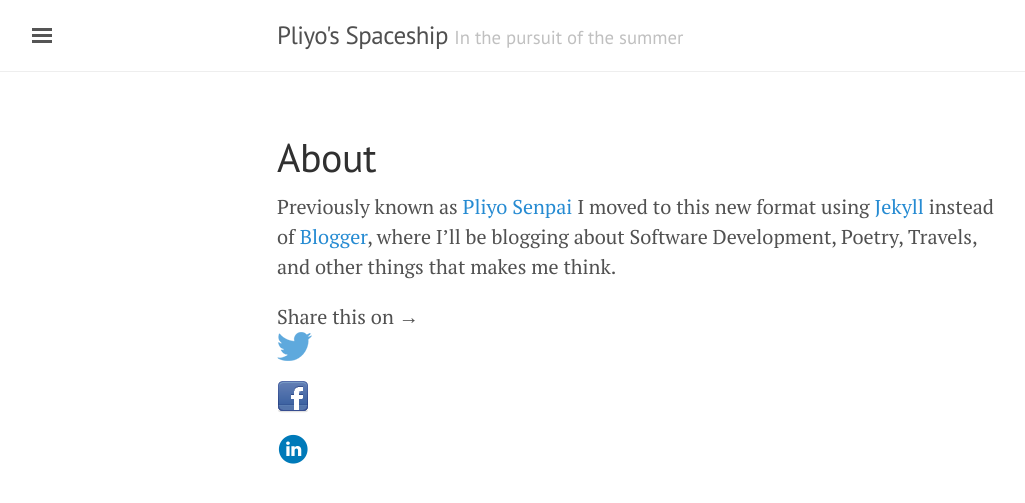
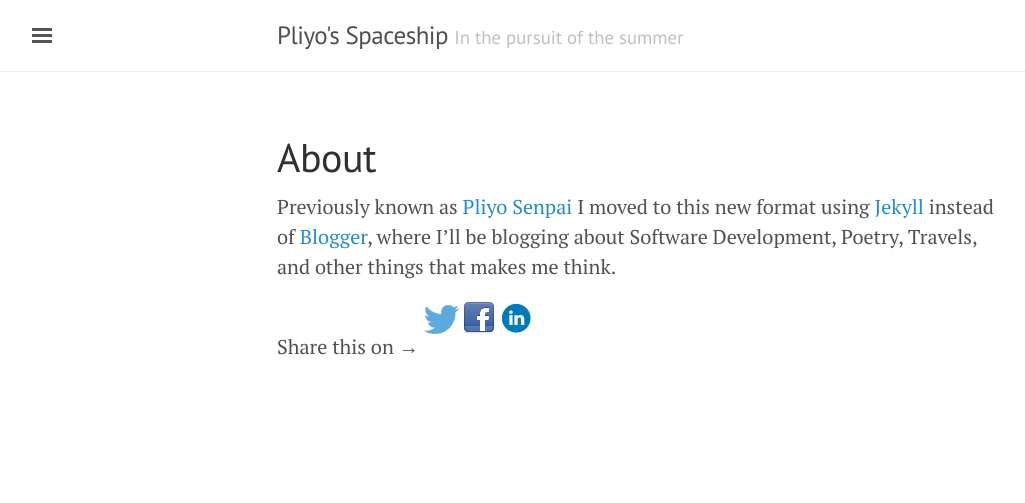
Before and after one commit to pliyo/first-try-githubpages, a Jekyll site: the page built from about.md, in a window 1280 px wide. Shown: the top 503 px of the page, without its empty margins (3-1028 px from the left). Built offline with Jekyll 4.4.1, drawn with Linux system fonts in a browser that asks for light colours.

Commit message:
Share Page with display inline

```diff
--- a/_includes/share-page.html
+++ b/_includes/share-page.html
@@ -1,10 +1,10 @@
 <div class="custom-social-buttons">
     Share this on &rarr;
     <a href="https://twitter.com/intent/tweet?text={{ page.title }}&url={{ site.url }}{{ page.url }}&via={{ site.twitter_username }}&related={{ site.twitter_username }}" rel="nofollow" target="_blank" title="Share on Twitter" >
-    <img src="/images/twitter.png" alt="twitter" style="width:width;height:height;">
+    <img src="/images/twitter.png" alt="twitter" style="display: inline;">
     </a>
-    <a href="https://facebook.com/sharer.php?u={{ site.url }}{{ page.url }}" rel="nofollow" target="_blank" title="Share on Facebook"><img src="/images/facebook.png" alt="twitter" style="width:width;height:height;"></a>
+    <a href="https://facebook.com/sharer.php?u={{ site.url }}{{ page.url }}" rel="nofollow" target="_blank" title="Share on Facebook"><img src="/images/facebook.png" alt="twitter" style="display: inline;"></a>
     <a href="http://www.linkedin.com/shareArticle?mini=true&url=<URL>&title=<TITILE>&summary=<DESCRIPTION>&source=<DOMAIN>" rel="nofollow" target="_blank" title="Share on Linkedin" >
-    <img src="/images/linkedin.png" alt="linkedin" style="width:width;height:height;">
+    <img src="/images/linkedin.png" alt="linkedin" style="display: inline;">
     </a>
 </div>
```
